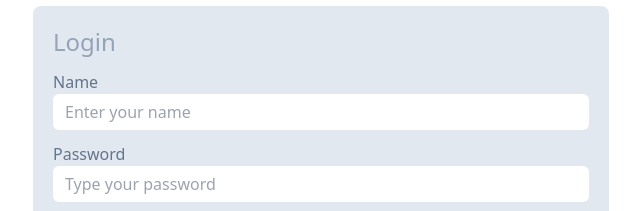
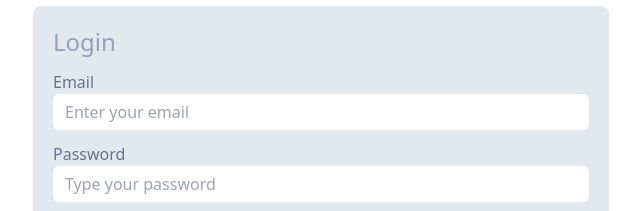
Before and after one commit to Sergioaorozco/DarkForm, a website: page index.html in a window 1280 px wide. Shown: the part 212-423 px from the top of the page, 319-959 px from the left. Drawn offline with nearby package versions, Linux system fonts and the light colour scheme.

Commit message:
Changes in Input type

```diff
--- a/index.html
+++ b/index.html
@@ -22,9 +22,9 @@
                 <form class="signInput flex flex-col h-auto justify-center gap-3">
                     <h2 class="text-2xl text-slate-400">Login</h2>
                     <div class="flex flex-col">
-                        <label for="clientName" class="text-slate-500">Name</label>
-                        <input type="text" name="clientName" id="clientName" class="h-9 rounded-md px-3"
-                            placeholder="Enter your name" />
+                        <label for="clientEmail" class="text-slate-500">Email</label>
+                        <input type="email" name="clientEmail" id="clientEmail" class="h-9 rounded-md px-3"
+                            placeholder="Enter your email" />
                     </div>
                     <div class="flex flex-col">
                         <label for="clientPass" class="text-slate-500">Password</label>
```
